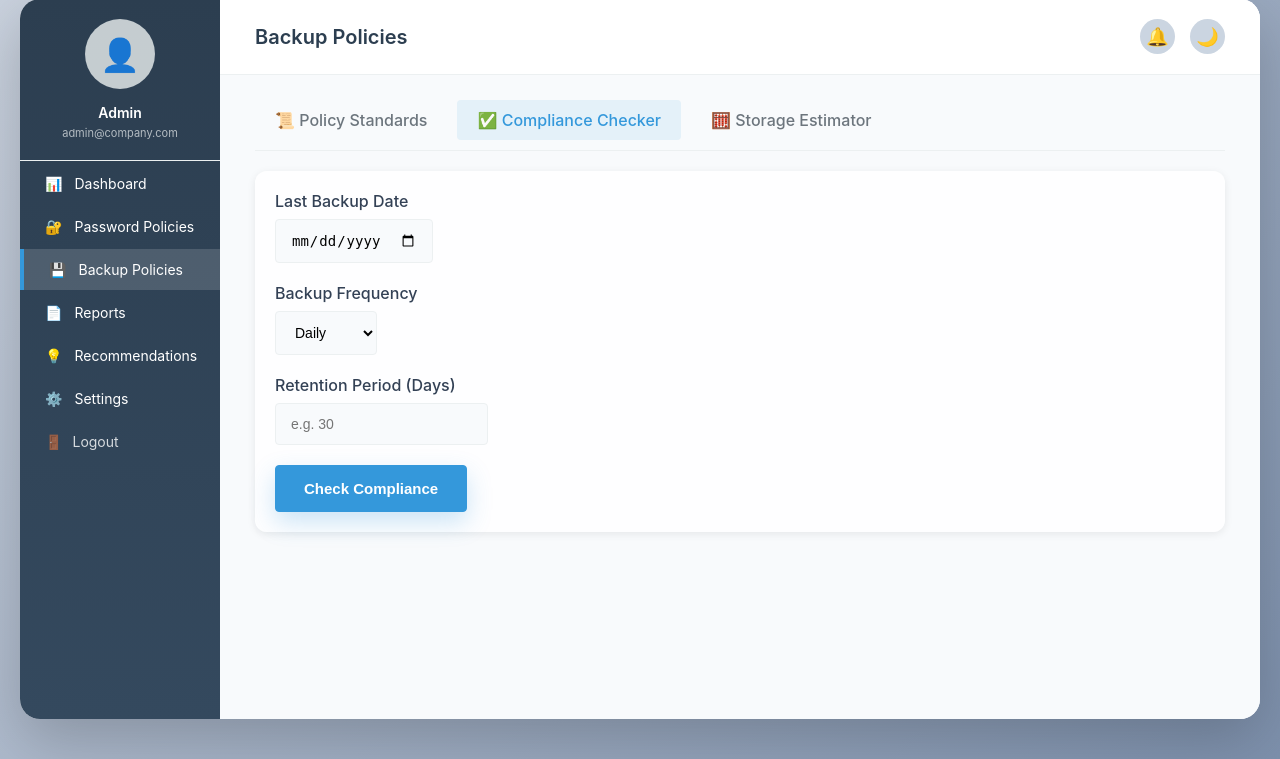
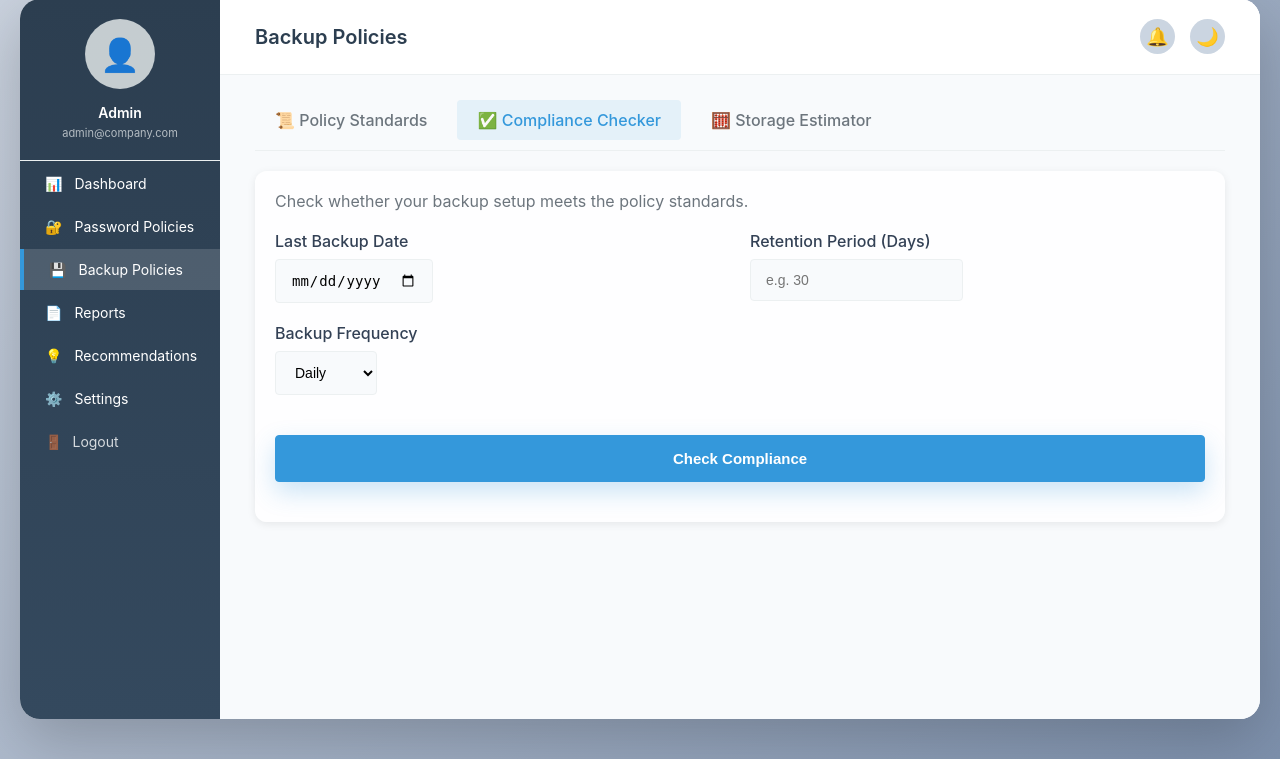
Before and after one commit to Ammar-1993/Safe-Comply-System, a Flask app: page /backup-policies.html in a window 1280 px wide, after a click on "✅ Compliance Checker". Shown: the part 41-800 px from the top of the page. Run offline with Flask 3, Linux system fonts and the light colour scheme.

Commit message:
Enhance compliance checker UI with additional instructions and improved layout

```diff
--- a/app/templates/backup-policies.html
+++ b/app/templates/backup-policies.html
@@ -43,7 +43,10 @@
                 <!-- Tab 2: Compliance Checker -->
                 <div id="checker" class="tab-content">
                     <div class="content-card">
-                        <div style="max-width: 600px;">
+                        <p style="margin-bottom:20px; color:var(--text-muted);">Check whether your backup setup meets the policy standards.</p>
+
+                        <div class="calculator-grid">
+                            <div>
                                 <div class="form-group">
                                     <label class="form-label">Last Backup Date</label>
                                     <input type="date" id="checkDate" class="form-control">
@@ -57,14 +60,18 @@
                                         <option value="Ad-hoc">Ad-hoc</option>
                                     </select>
                                 </div>
+                            </div>
+                            <div>
                                 <div class="form-group">
                                     <label class="form-label">Retention Period (Days)</label>
                                     <input type="number" id="checkRetention" class="form-control" placeholder="e.g. 30">
                                 </div>
+                            </div>
+                        </div>
+
                         <button class="btn btn-primary btn-lg" onclick="runComplianceCheck()">Check Compliance</button>
 
-                            <div id="complianceResult" class="result-box"></div>
-                        </div>
+                        <div id="complianceResult" class="result-box" style="margin-top:20px;"></div>
                     </div>
                 </div>
 
```
Lines whose indentation alone changed are shown as unchanged.
